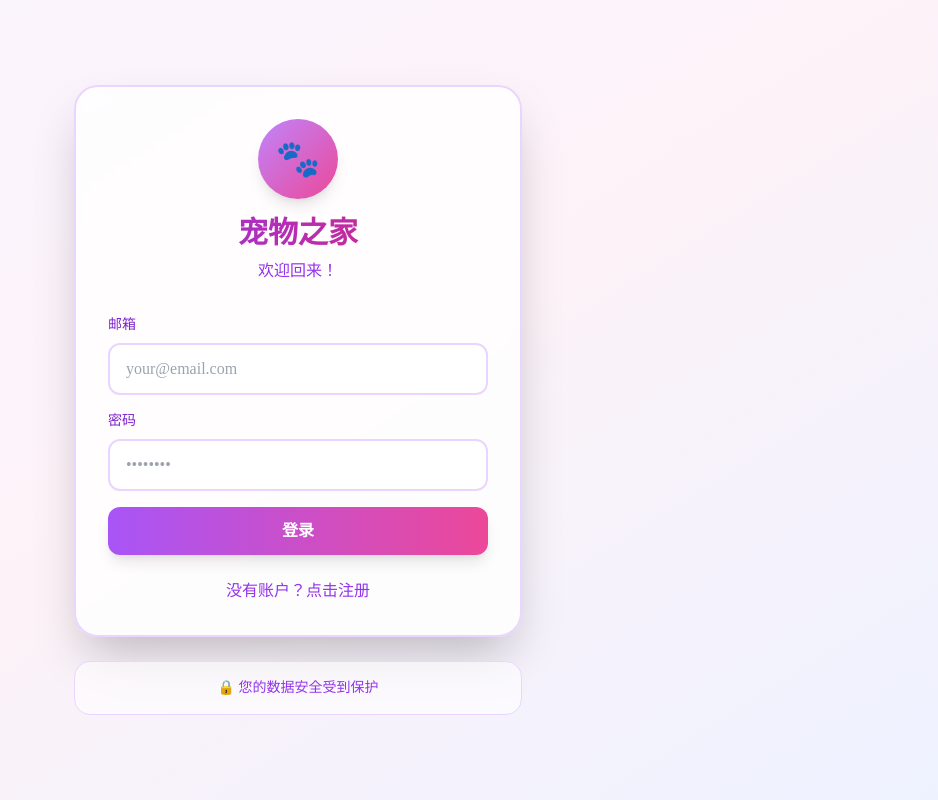
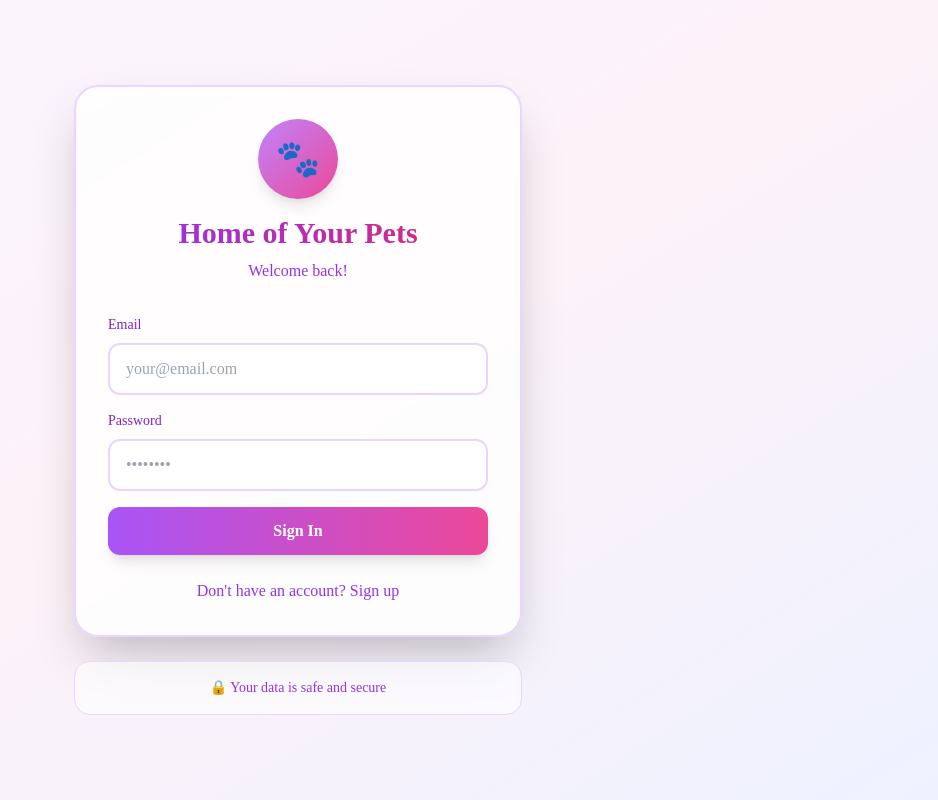
Before and after one commit to zypgo/pet-lovin-base, a React (Vite) app: page /auth in a window 1280 px wide. Shown: the whole page, without its empty margins (342-1280 px from the left). Built offline with nearby package versions, Linux system fonts and the light colour scheme; a web font is replaced by a local one.

Commit message:
Refactor: Update UI text and product name

```diff
--- a/App.tsx
+++ b/App.tsx
@@ -43,14 +43,14 @@ const App: React.FC = () => {
           {/* User Info Bar */}
           <div className="bg-gradient-to-r from-purple-500 to-pink-500 px-6 py-3 flex justify-between items-center">
             <div className="text-white">
-              <span className="text-sm">👋 欢迎回来,</span>
+              <span className="text-sm">👋 Welcome back,</span>
               <span className="font-bold ml-2">{user?.user_metadata?.username || user?.email}</span>
             </div>
             <button
               onClick={signOut}
               className="bg-white/20 hover:bg-white/30 text-white px-4 py-2 rounded-lg text-sm transition-colors"
             >
-              退出登录
+              Sign Out
             </button>
           </div>
 
--- a/components/Header.tsx
+++ b/components/Header.tsx
@@ -33,7 +33,7 @@ const Header: React.FC = () => {
             </div>
             <h1 className="text-4xl font-bold bg-gradient-to-r from-purple-600 via-pink-600 to-indigo-600 bg-clip-text text-transparent tracking-tight"
                 style={{ fontFamily: "'Averia Serif Libre', serif" }}>
-              🐾 Pet Home 🏠
+              🐾 Home of Your Pets 🏠
             </h1>
             <div className="relative ml-4">
               <PawPrintIcon className="w-10 h-10 text-pink-600 transform -rotate-12" />
--- a/index.html
+++ b/index.html
@@ -5,7 +5,7 @@
     <meta charset="UTF-8" />
     <link rel="icon" type="image/svg+xml" href="/vite.svg" />
     <meta name="viewport" content="width=device-width, initial-scale=1.0" />
-    <title>Pet Home - AI Pet Companion</title>
+    <title>Home of Your Pets - AI Pet Companion</title>
     <link rel="preconnect" href="https://fonts.googleapis.com">
     <link rel="preconnect" href="https://fonts.gstatic.com" crossorigin>
     <link href="https://fonts.googleapis.com/css2?family=Averia+Serif+Libre:wght@300;400;700&display=swap" rel="stylesheet">
--- a/index.tsx
+++ b/index.tsx
@@ -14,7 +14,7 @@ const ProtectedRoute: React.FC<{ children: React.ReactNode }> = ({ children }) =
       <div className="min-h-screen flex items-center justify-center bg-gradient-to-br from-purple-50 via-pink-50 to-indigo-50">
         <div className="text-center">
           <div className="w-16 h-16 border-4 border-purple-500 border-t-transparent rounded-full animate-spin mx-auto mb-4"></div>
-          <p className="text-purple-600 font-semibold">加载中...</p>
+          <p className="text-purple-600 font-semibold">Loading...</p>
         </div>
       </div>
     );
--- a/src/pages/AuthPage.tsx
+++ b/src/pages/AuthPage.tsx
@@ -3,14 +3,14 @@ import { useAuth } from '../contexts/AuthContext';
 import { z } from 'zod';
 
 const signUpSchema = z.object({
-  email: z.string().trim().email({ message: "请输入有效的邮箱地址" }),
-  password: z.string().min(6, { message: "密码至少需要6个字符" }),
-  username: z.string().trim().min(2, { message: "用户名至少需要2个字符" }).max(20, { message: "用户名最多20个字符" })
+  email: z.string().trim().email({ message: "Please enter a valid email address" }),
+  password: z.string().min(6, { message: "Password must be at least 6 characters" }),
+  username: z.string().trim().min(2, { message: "Username must be at least 2 characters" }).max(20, { message: "Username must be at most 20 characters" })
 });
 
 const signInSchema = z.object({
-  email: z.string().trim().email({ message: "请输入有效的邮箱地址" }),
-  password: z.string().min(1, { message: "请输入密码" })
+  email: z.string().trim().email({ message: "Please enter a valid email address" }),
+  password: z.string().min(1, { message: "Please enter your password" })
 });
 
 const AuthPage: React.FC = () => {
@@ -52,9 +52,9 @@ const AuthPage: React.FC = () => {
         }
         const { error } = await signUp(email, password, username);
         if (error) {
-          setErrors({ general: error.message || '注册失败，请重试' });
+          setErrors({ general: error.message || 'Sign up failed, please try again' });
         } else {
-          setSuccessMessage('注册成功！欢迎加入宠物之家');
+          setSuccessMessage('Sign up successful! Welcome to Home of Your Pets');
           setTimeout(() => window.location.href = '/', 1500);
         }
       } else {
@@ -72,9 +72,9 @@ const AuthPage: React.FC = () => {
         }
         const { error } = await signIn(email, password);
         if (error) {
-          setErrors({ general: error.message || '登录失败，请检查邮箱和密码' });
+          setErrors({ general: error.message || 'Login failed, please check your email and password' });
         } else {
-          setSuccessMessage('登录成功！欢迎回来');
+          setSuccessMessage('Login successful! Welcome back');
           setTimeout(() => window.location.href = '/', 1500);
         }
       }
@@ -93,10 +93,10 @@ const AuthPage: React.FC = () => {
               <span className="text-4xl">🐾</span>
             </div>
             <h1 className="text-3xl font-bold bg-gradient-to-r from-purple-600 to-pink-600 bg-clip-text text-transparent mb-2">
-              宠物之家
+              Home of Your Pets
             </h1>
             <p className="text-purple-600">
-              {isSignUp ? '创建账户，开始你的宠物之旅' : '欢迎回来！'}
+              {isSignUp ? 'Create your account and start your pet journey' : 'Welcome back!'}
             </p>
           </div>
 
@@ -117,7 +117,7 @@ const AuthPage: React.FC = () => {
             {isSignUp && (
               <div>
                 <label htmlFor="username" className="block text-sm font-medium text-purple-700 mb-2">
-                  用户名
+                  Username
                 </label>
                 <input
                   id="username"
@@ -125,7 +125,7 @@ const AuthPage: React.FC = () => {
                   value={username}
                   onChange={(e) => setUsername(e.target.value)}
                   className="w-full px-4 py-3 bg-white/80 border-2 border-purple-200 rounded-xl focus:outline-none focus:ring-4 focus:ring-purple-300/50 focus:border-pink-400"
-                  placeholder="请输入用户名"
+                  placeholder="Enter your username"
                 />
                 {errors.username && (
                   <p className="text-red-500 text-sm mt-1">{errors.username}</p>
@@ -135,7 +135,7 @@ const AuthPage: React.FC = () => {
 
             <div>
               <label htmlFor="email" className="block text-sm font-medium text-purple-700 mb-2">
-                邮箱
+                Email
               </label>
               <input
                 id="email"
@@ -152,7 +152,7 @@ const AuthPage: React.FC = () => {
 
             <div>
               <label htmlFor="password" className="block text-sm font-medium text-purple-700 mb-2">
-                密码
+                Password
               </label>
               <input
                 id="password"
@@ -178,10 +178,10 @@ const AuthPage: React.FC = () => {
                     <circle className="opacity-25" cx="12" cy="12" r="10" stroke="currentColor" strokeWidth="4"></circle>
                     <path className="opacity-75" fill="currentColor" d="M4 12a8 8 0 018-8V0C5.373 0 0 5.373 0 12h4zm2 5.291A7.962 7.962 0 014 12H0c0 3.042 1.135 5.824 3 7.938l3-2.647z"></path>
                   </svg>
-                  处理中...
+                  Processing...
                 </span>
               ) : (
-                isSignUp ? '注册' : '登录'
+                isSignUp ? 'Sign Up' : 'Sign In'
               )}
             </button>
           </form>
@@ -195,7 +195,7 @@ const AuthPage: React.FC = () => {
               }}
               className="text-purple-600 hover:text-pink-600 font-medium transition-colors"
             >
-              {isSignUp ? '已有账户？点击登录' : '没有账户？点击注册'}
+              {isSignUp ? 'Already have an account? Sign in' : "Don't have an account? Sign up"}
             </button>
           </div>
         </div>
@@ -203,7 +203,7 @@ const AuthPage: React.FC = () => {
         {/* Info Box */}
         <div className="mt-6 bg-white/60 backdrop-blur-sm rounded-2xl p-4 border border-purple-200 text-center">
           <p className="text-sm text-purple-600">
-            🔒 您的数据安全受到保护
+            🔒 Your data is safe and secure
           </p>
         </div>
       </div>
```
Also changed, not shown: components/AgentMode.tsx (+8 -8 lines).
